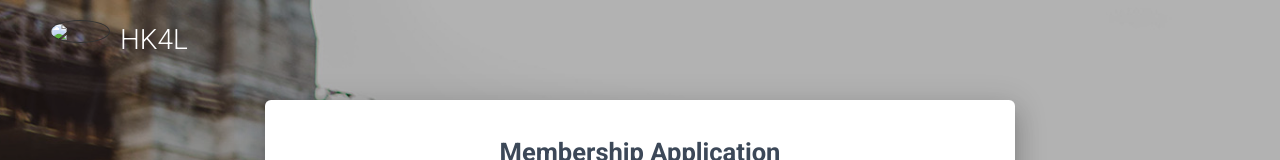
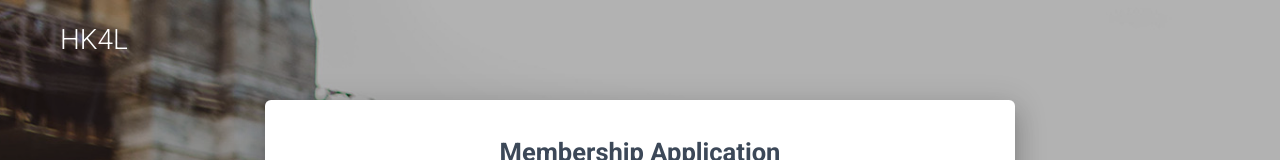
Before and after one commit to 001Samurai/001samurai.github.io, a website: page app/apply.html in a window 1280 px wide. Shown: the top 160 px of the page. Drawn offline with Linux system fonts and the light colour scheme.

Commit message:
Update apply.html
remove logo div with class logo
img

```diff
--- a/app/apply.html
+++ b/app/apply.html
@@ -31,9 +31,6 @@
 	<!--   Creative Tim Branding   -->
 	<a href="http://creative-tim.com">
 		<div class="logo-container">
-		   <div class="logo">
-			   <img src="#">
-		   </div>
 		   <div class="brand">
 			   HK4L
 		   </div>
```
